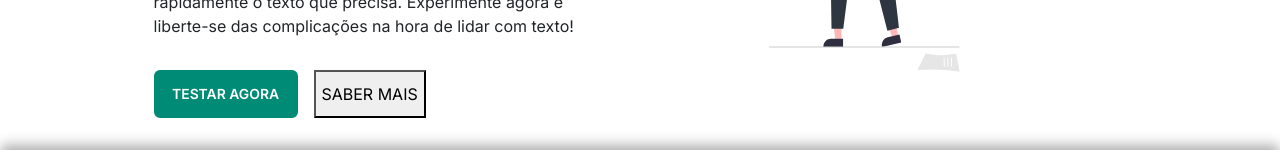
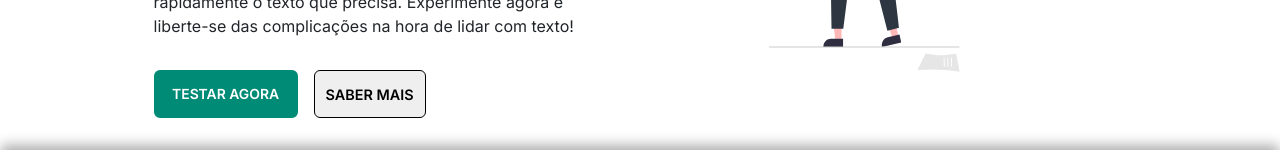
Before and after one commit to fdfborges/NewCopyText, a React (Vite) app: page / in a window 1280 px wide. Shown: the part 408-576 px from the top of the page. Built offline with nearby package versions, Linux system fonts and the light colour scheme.

Commit message:
Buttons Corrigidos

```diff
--- a/src/pages/Components/Button/Button.scss
+++ b/src/pages/Components/Button/Button.scss
@@ -17,7 +17,7 @@
   }
 
   /* Variações de Botão */
-  .btn.primary { background: $PrimaryGreen; color: white; border: 3px solid $PrimaryGreen; width: 8rem; height: 2.2rem;}
+  .btn.primary { background: $PrimaryGreen; color: white; border: 3px solid $PrimaryGreen; width: 8rem; height: 2.2rem; &:hover{background-color: rgb(0,139,118);} &:active{background-color: rgb(0, 161, 137); border: none; color: White;}}
   .btn.secondary { background: $PrimaryWhite; color: $PrimaryBlack; width: 6rem; height: 2.2rem; border: 1px solid black; border-radius: 6px; &:hover{background-color: rgb(187, 187, 187);}}
   .btn.outline { background: transparent; border: 2px solid #007bff; color: #007bff; } //Definir
   .btn.danger { background: #dc3545; color: white; } //Definir
--- a/src/pages/Home/Home.scss
+++ b/src/pages/Home/Home.scss
@@ -45,6 +45,20 @@
 
                 .BtnSaberMaisHome {
                     width: 7rem;
+                    border: 1px solid black;
+                    border-radius: 6px;
+                    font-size: 0.9rem;
+                    font-weight: 600;
+                    transition: 0.1s;
+                    transition: 0.2s;
+                    &:hover{
+                        background-color: rgb(218, 218, 218);
+                        transition: 0.2s;
+                    }
+                    &:active{
+                        background-color: rgb(197, 197, 197);
+                        transition: 0.2s;
+                    }
                 }
             }
         }
```
